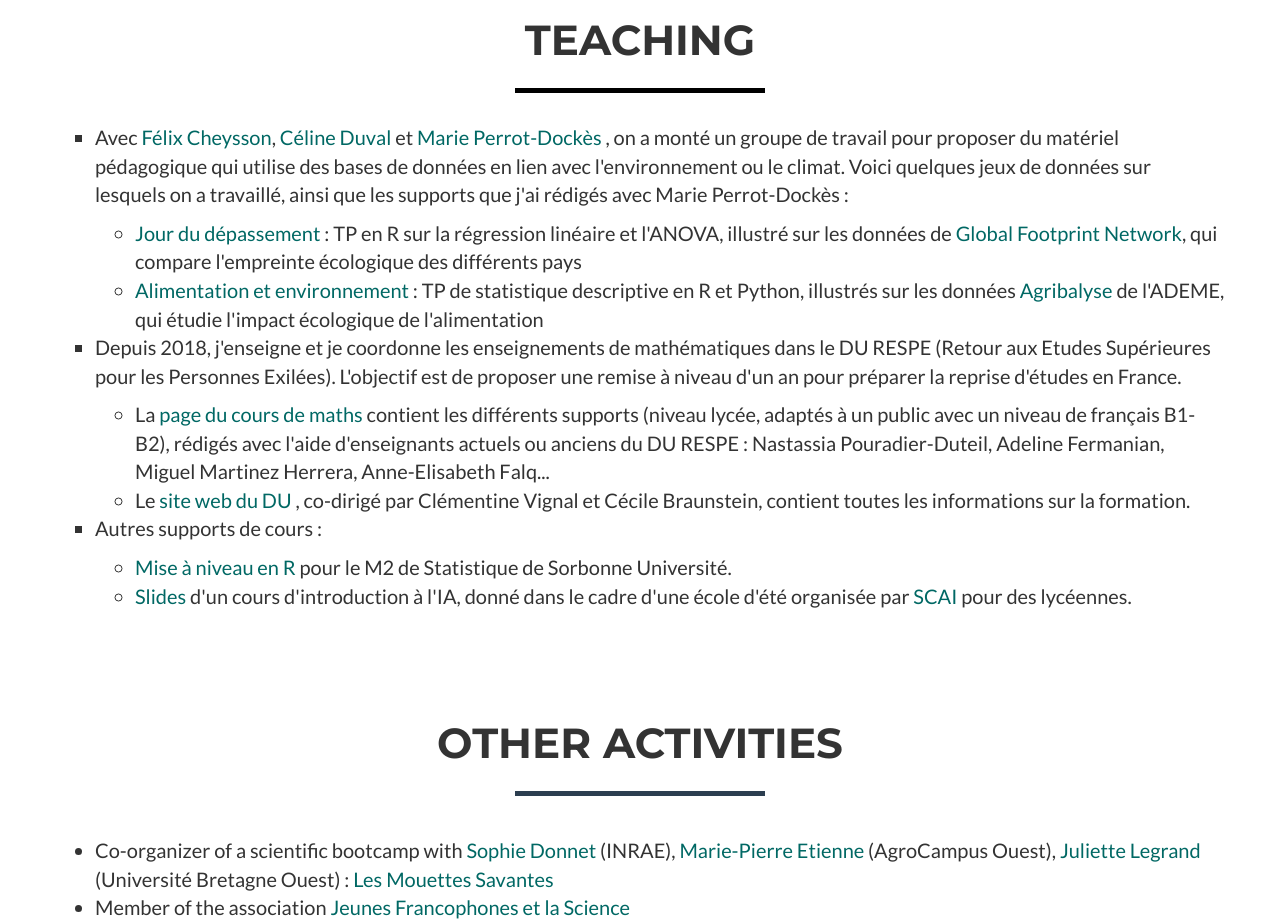
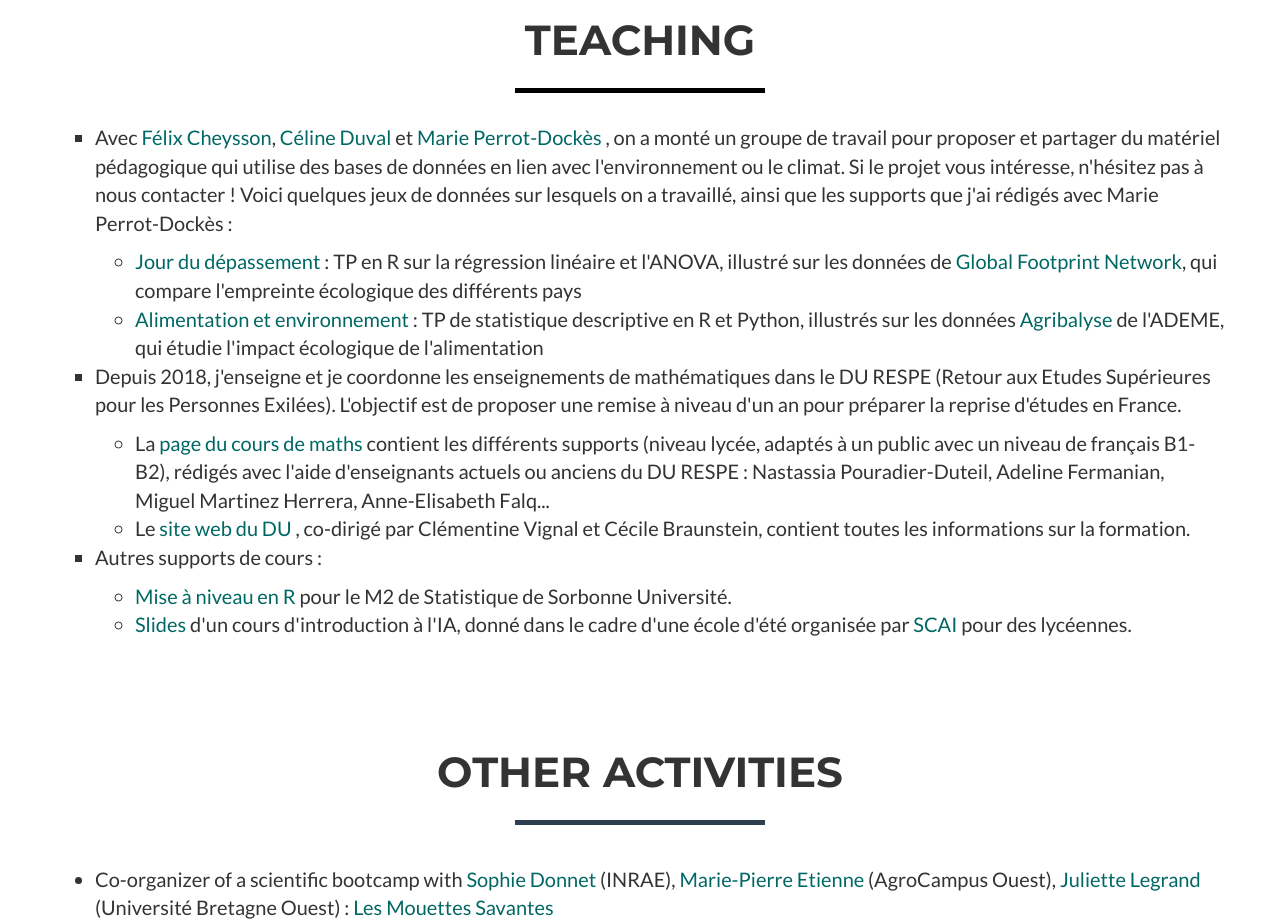
Before and after one commit to AnnaBonnet/AnnaBonnet.github.io, a website: page index.html in a window 1280 px wide. Shown: the part 2380-3303 px from the top of the page. Drawn offline with nearby package versions, Linux system fonts and the light colour scheme.

Commit message:
maj teaching

```diff
--- a/index.html
+++ b/index.html
@@ -191,7 +191,7 @@
             <div class="row">
 
             <ul style="list-style-type:square;">
-                <li> Avec <a href="https://fcheysson.github.io/">  Félix Cheysson</a>, <a href="https://sites.google.com/site/celinehduval/"> Céline Duval </a> et <a href="https://marie-perrotdockes.github.io/">  Marie Perrot-Dockès </a> , on a monté un groupe de travail pour proposer du matériel pédagogique qui utilise des bases de données en lien avec l'environnement ou le climat. Voici quelques jeux de données sur lesquels on a travaillé, ainsi que les supports que j'ai rédigés avec Marie Perrot-Dockès : </p>
+                <li> Avec <a href="https://fcheysson.github.io/">  Félix Cheysson</a>, <a href="https://sites.google.com/site/celinehduval/"> Céline Duval </a> et <a href="https://marie-perrotdockes.github.io/">  Marie Perrot-Dockès </a> , on a monté un groupe de travail pour proposer et partager du matériel pédagogique qui utilise des bases de données en lien avec l'environnement ou le climat. Si le projet vous intéresse, n'hésitez pas à nous contacter ! Voici quelques jeux de données sur lesquels on a travaillé, ainsi que les supports que j'ai rédigés avec Marie Perrot-Dockès : </p>
                 <ul>
                     <li><a href="https://github.com/AnnaBonnet/Overshootday">Jour du dépassement</a> : TP en R sur la régression linéaire et l'ANOVA, illustré sur les données de <a href="https://www.footprintnetwork.org/">Global Footprint Network</a>, qui compare l'empreinte écologique des différents pays</li>
                                    <li><a href="https://github.com/AnnaBonnet/Agribalyse"> Alimentation et environnement </a> : TP de statistique descriptive en R et Python, illustrés sur les données <a href="https://agribalyse.ademe.fr/"> Agribalyse</a> de l'ADEME, qui étudie l'impact écologique de l'alimentation</li>
```
